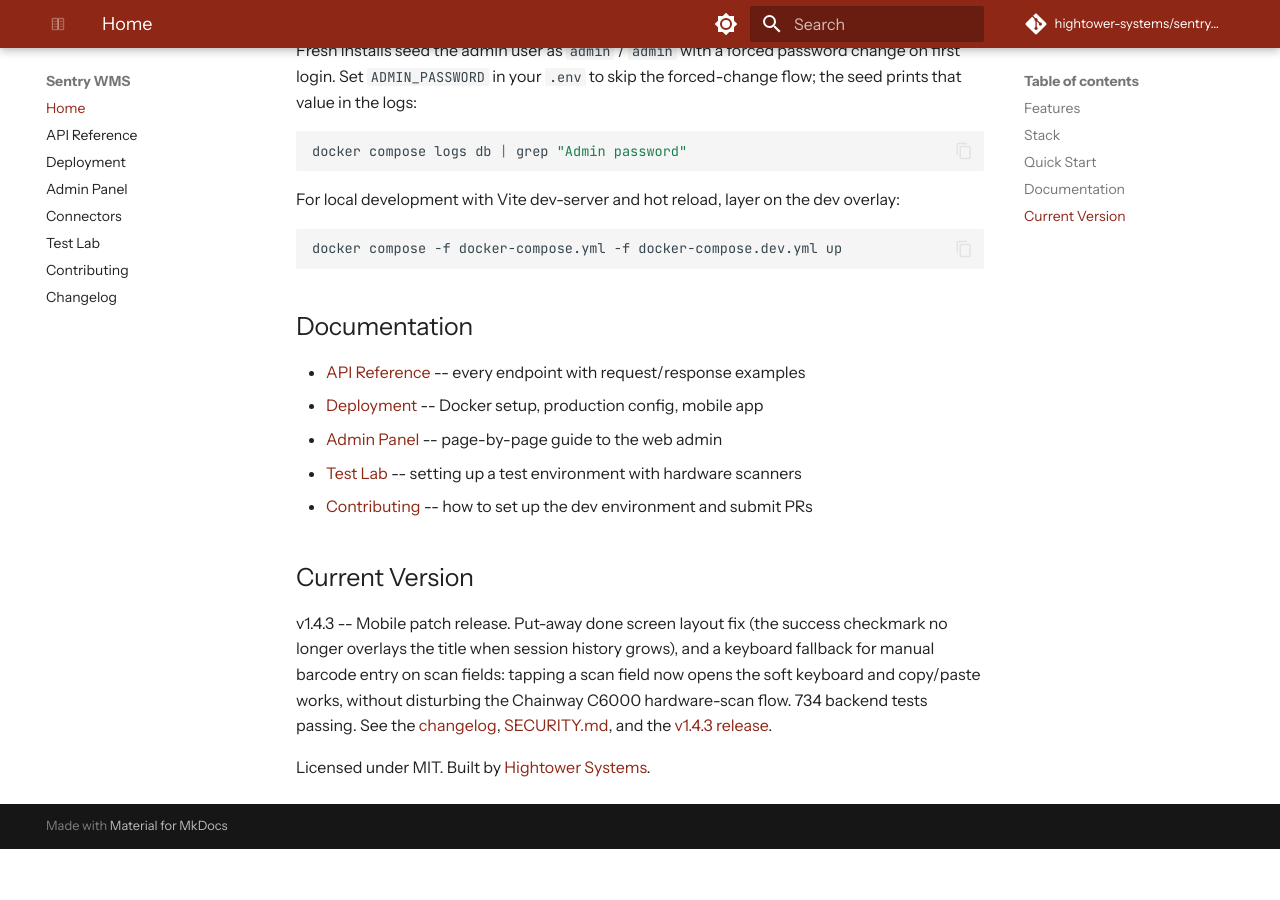
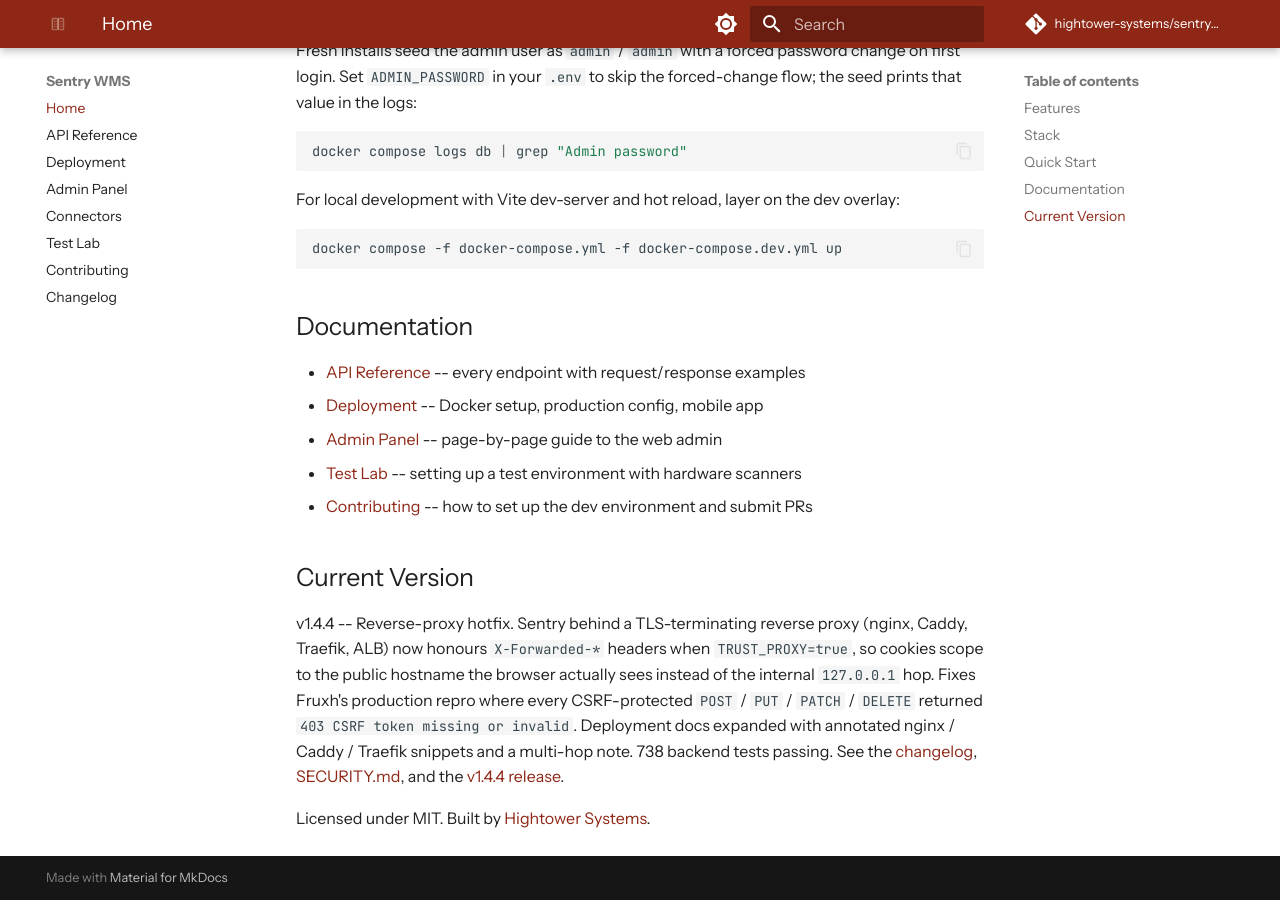
Before and after one commit to hightower-systems/sentry-wms, an MkDocs documentation site: the page built from docs/index.md, in a window 1280 px wide and 900 px high, scrolled down 1605 px. Built offline with MkDocs 1.6.1 and Material for MkDocs 9.7.7, drawn with Linux system fonts in a browser that asks for light colours; comment, search, counter and statistics services are not loaded; before the commit the page ends 2454 px from its top, so only the background shows below that.

Commit message:
chore: bump version to 1.4.4 across all packages and docs
v1.4.4 is the reverse-proxy hotfix (#107, refs Fruxh's #98). api-only
code change (+4 tests), plus the deployment.md expansion that landed
in the previous commit. Mobile has no code changes in this release;
the mobile version strings still bump to keep the BUILD_VERSION guard
(#73) consistent across all packages.

Files bumped (same set as the 71c3d4b v1.4.2 -> v1.4.3 bump):
  api/version.py                       1.4.3 -> 1.4.4
  admin/package.json                   1.4.3 -> 1.4.4
  admin/package-lock.json              1.4.3 -> 1.4.4 (root package only)
  admin/src/pages/Settings.jsx         About section mono Version
  mobile/package.json                  1.4.3 -> 1.4.4
  mobile/package-lock.json             1.4.3 -> 1.4.4 (root package only)
  mobile/app.json                      Expo version
  mobile/src/screens/HomeScreen.js     footer v1.4.3 -> v1.4.4
  mobile/src/screens/LoginScreen.js    version label v1.4.3 -> v1.4.4
  docs/deployment.md                   adb install sentry-wms-v1.4.4.apk
  docs/index.md                        Current Version paragraph rewritten
  README.md                            badge (1.4.4), tests badge (738),
                                        status line, milestone row (new),
                                        footer

Not bumped:
  mobile/app.json android.versionCode  stays at 1 -- same convention as
                                        every prior 1.4.x bump (818617a
                                        kept it at 1 through #68 / #69
                                        mobile code changes; v1.4.4 has
                                        no mobile code changes so it
                                        stays at 1 for certain)
  mobile node dependency versions      unrelated (lighthouse-logger etc.
                                        happen to share the 1.4.x space)
  CHANGELOG.md / docs/changelog.md     handled in the next commit
  v1.4.3 docstrings and code comments  historical markers describing
                                        when features landed; stay

Tests: 738 backend (734 at v1.4.3 + 4 new in tests/test_proxy_fix.py),
58 admin unchanged, 32 mobile unchanged, all green. Lockfile Version
Check workflow clean.

```diff
--- a/admin/src/pages/Settings.jsx
+++ b/admin/src/pages/Settings.jsx
@@ -384,7 +384,7 @@
       <div className="settings-section">
         <h3>About</h3>
         <div className="detail-grid">
-          <span className="detail-label">Version</span><span className="mono">1.4.3</span>
+          <span className="detail-label">Version</span><span className="mono">1.4.4</span>
           <span className="detail-label">Repository</span><span><a href="https://github.com/hightower-systems/sentry-wms" target="_blank" rel="noopener noreferrer">github.com/hightower-systems/sentry-wms</a></span>
         </div>
       </div>
--- a/api/version.py
+++ b/api/version.py
@@ -1,3 +1,3 @@
 """Sentry WMS version."""
 
-__version__ = "1.4.3"
+__version__ = "1.4.4"
--- a/docs/index.md
+++ b/docs/index.md
@@ -67,6 +67,6 @@
 
 ## Current Version
 
-v1.4.3 -- Mobile patch release. Put-away done screen layout fix (the success checkmark no longer overlays the title when session history grows), and a keyboard fallback for manual barcode entry on scan fields: tapping a scan field now opens the soft keyboard and copy/paste works, without disturbing the Chainway C6000 hardware-scan flow. 734 backend tests passing. See the [changelog](changelog.md), [SECURITY.md](https://github.com/hightower-systems/sentry-wms/blob/main/SECURITY.md), and the [v1.4.3 release](https://github.com/hightower-systems/sentry-wms/releases/tag/v1.4.3).
+v1.4.4 -- Reverse-proxy hotfix. Sentry behind a TLS-terminating reverse proxy (nginx, Caddy, Traefik, ALB) now honours `X-Forwarded-*` headers when `TRUST_PROXY=true`, so cookies scope to the public hostname the browser actually sees instead of the internal `127.0.0.1` hop. Fixes Fruxh's production repro where every CSRF-protected `POST` / `PUT` / `PATCH` / `DELETE` returned `403 CSRF token missing or invalid`. Deployment docs expanded with annotated nginx / Caddy / Traefik snippets and a multi-hop note. 738 backend tests passing. See the [changelog](changelog.md), [SECURITY.md](https://github.com/hightower-systems/sentry-wms/blob/main/SECURITY.md), and the [v1.4.4 release](https://github.com/hightower-systems/sentry-wms/releases/tag/v1.4.4).
 
 Licensed under MIT. Built by [Hightower Systems](https://github.com/hightower-systems).
```
Also changed, not shown: README.md (+5 -4 lines), docs/deployment.md (+1 -1 lines), 7 other files.
